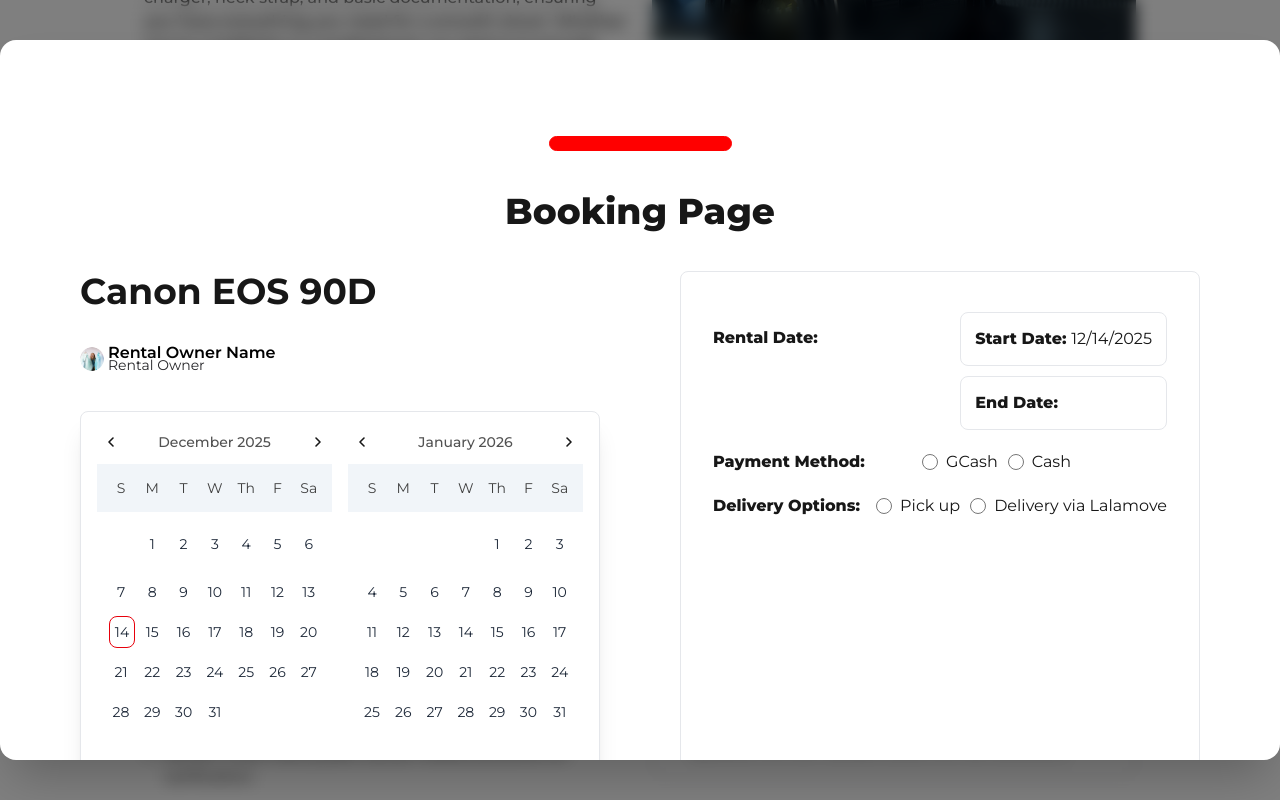
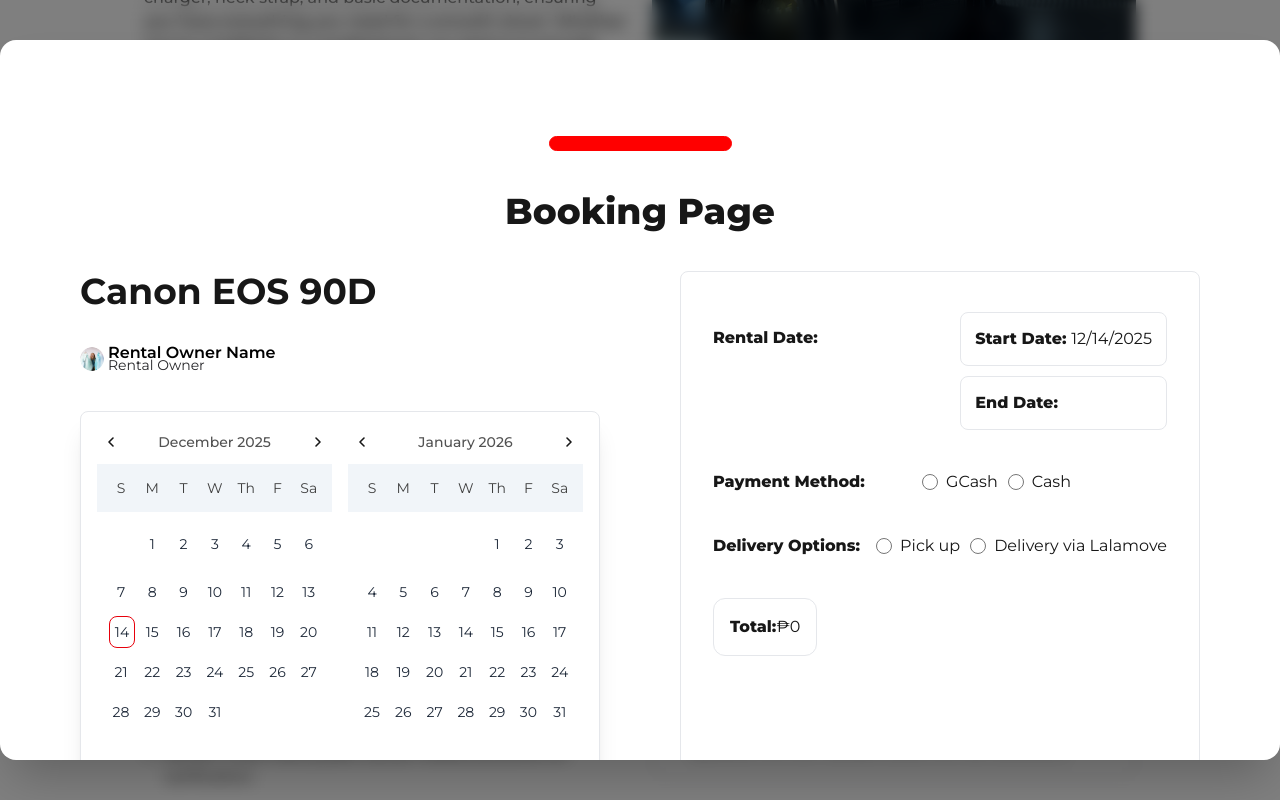
Before and after one commit to gabiuz/Lendr, a Next.js app in the folder client/: page /product-description in a window 1280 px wide. Both pictures are taken after a click on the button "Book Now". Built offline with nearby package versions, Linux system fonts and the light colour scheme.

Commit message:
add total container

```diff
--- a/client/app/components/Booking.jsx
+++ b/client/app/components/Booking.jsx
@@ -3,7 +3,7 @@
 import Image from "next/image";
 import { useState } from "react";
 
-export default function Booking({ isOpen = false, onClose = () => {} }) {
+export default function Booking({ isOpen = false, onClose = () => {}, pricePerDay = 950 }) {
   const [selectedDates, setSelectedDates] = useState({
     start: null,
     end: null,
@@ -268,9 +268,9 @@
                   </div>
                 </div>
 
-                {/* Second Column - Placeholder */}
                 <div className="rental-details w-full">
                   <div className="border border-gray-200 rounded-lg h-full px-2 lg:px-6 xl:px-8 py-2 lg:py-8 xl:py-10">
+                    <div className="flex flex-col gap-10">
                     <div className="rental-date-container flex justify-between items-start gap-1 lg:gap-3 xl:gap-4">
                       <h2 className="font-extrabold text-[10px] lg:text-base pt-1.5 lg:pt-3.5">
                         Rental Date:
@@ -294,7 +294,7 @@
                         </p>
                       </div>
                     </div>
-                    <div className="payment-container flex items-center justify-between pt-2 lg:pt-5 pr-6 lg:pr-18 xl:pr-24">
+                    <div className="payment-container flex items-center justify-between pr-6 lg:pr-18 xl:pr-24">
                       <h2 className="font-extrabold text-[10px] lg:text-base">Payment Method:</h2>
                       <div className="payment flex gap-1 lg:gap-2.5">
                         <label className="flex items-center gap-2 cursor-pointer">
@@ -321,7 +321,7 @@
                         </label>
                       </div>
                     </div>
-                    <div className="delivery-container flex items-center justify-between gap-2 lg:gap-3 pt-2 lg:pt-5">
+                    <div className="delivery-container flex items-center justify-between gap-2 lg:gap-3">
                       <h2 className="font-extrabold text-[10px] lg:text-base">Delivery Options:</h2>
                       <div className="delivery flex gap-1 lg:gap-2.5">
                         <label className="flex items-center gap-2 cursor-pointer">
@@ -348,6 +348,24 @@
                         </label>
                       </div>
                     </div>
+
+                    {/* Total Price */}
+                    <div className="total-container border border-gray-200 w-fit rounded-xl p-2 lg:p-4">
+                      <div className="flex justify-between items-center">
+                        <h2 className="font-extrabold text-[10px] lg:text-base">Total:</h2>
+                        <p className="font-normal text-[10px] lg:text-base">
+                          ₱{selectedDates.start && selectedDates.end
+                            ? (Math.ceil((selectedDates.end - selectedDates.start) / (1000 * 60 * 60 * 24)) + 1) * pricePerDay
+                            : 0}
+                        </p>
+                      </div>
+                      {selectedDates.start && selectedDates.end && (
+                        <p className="text-[8px] lg:text-xs text-gray-600 text-right mt-0.5 lg:mt-1">
+                          {Math.ceil((selectedDates.end - selectedDates.start) / (1000 * 60 * 60 * 24)) + 1} day(s) × ₱{pricePerDay}/day
+                        </p>
+                      )}
+                    </div>
+                    </div>
                   </div>
                 </div>
               </div>
```
